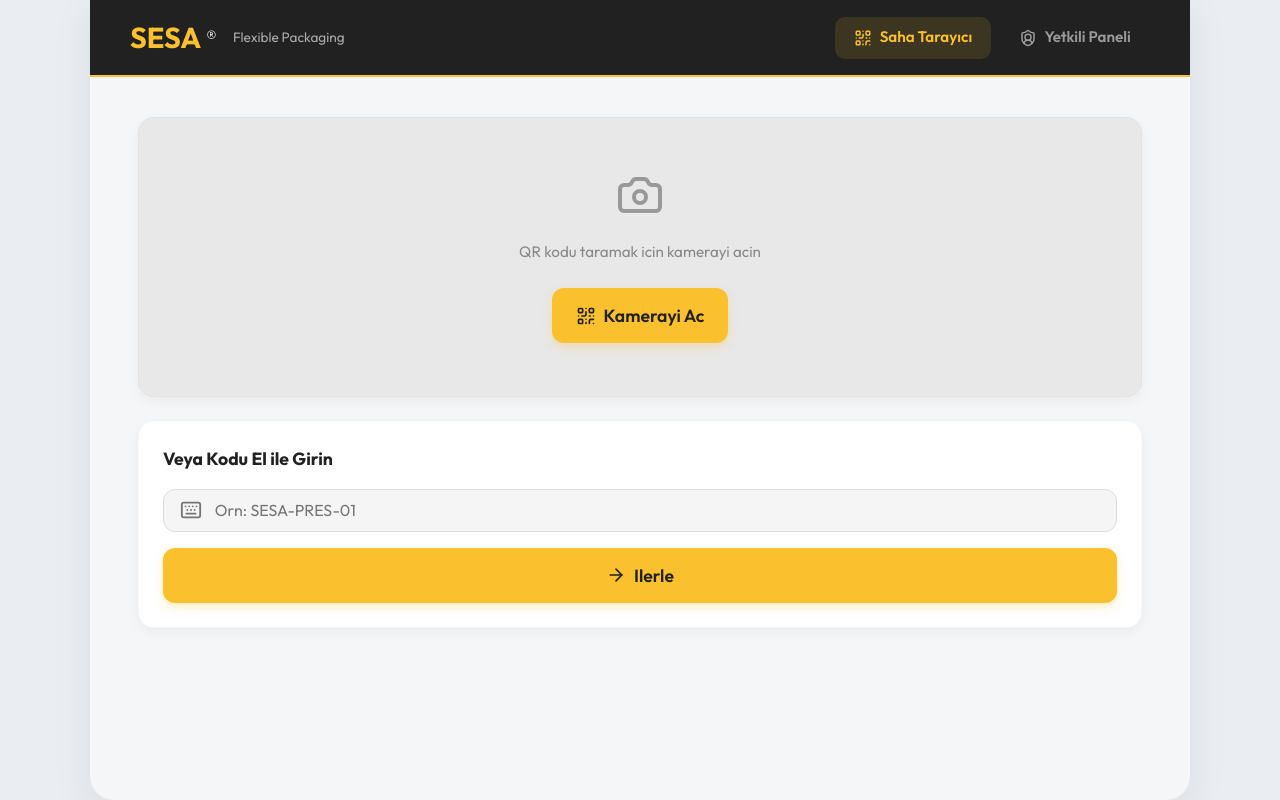
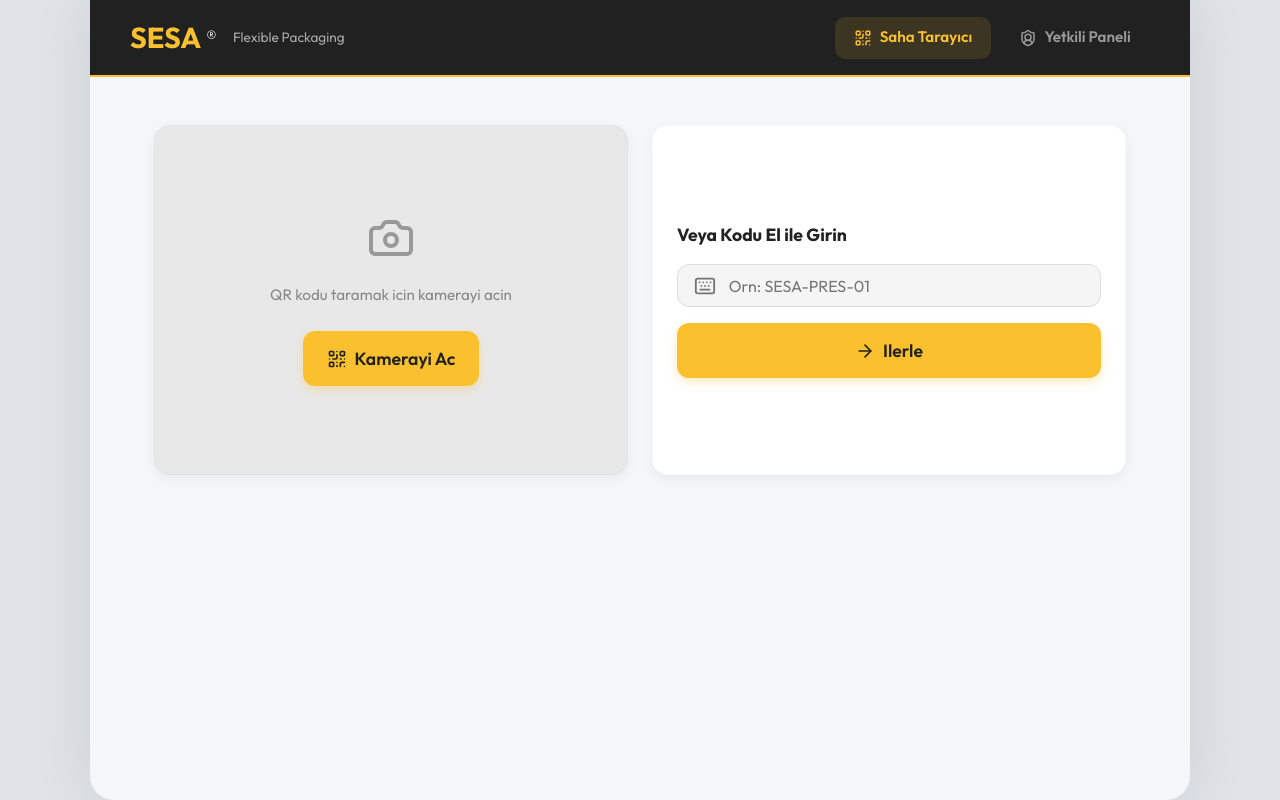
Before and after one commit to EmirKaraarslan35/sesa, a React (Vite) app: page /#/ in a window 1280 px wide. Built offline with nearby package versions, Linux system fonts and the light colour scheme; no server answers.

Commit message:
Fix desktop: hide bottom nav, show header nav, fill space

```diff
--- a/src/index.css
+++ b/src/index.css
@@ -59,8 +59,6 @@
   top: 0;
   z-index: 10;
   border-bottom: 2px solid var(--color-primary);
-  flex-wrap: wrap;
-  gap: 0.5rem;
 }
 
 .header-left {
@@ -90,9 +88,9 @@
   margin-top: 0.1rem;
 }
 
-/* Masaustu nav - mobilde gizle */
+/* Desktop nav - mobilde tamamen gizli */
 .header-nav {
-  display: none;
+  display: none !important;
 }
 
 .header-nav-item {
@@ -129,7 +127,7 @@
 }
 
 /* =============================================
-   BOTTOM NAV (Mobil icin)
+   BOTTOM NAV (Mobil)
    ============================================= */
 .bottom-nav {
   position: fixed;
@@ -270,28 +268,25 @@
 .gap-4 { gap: 1rem; }
 
 /* =============================================
-   DESKTOP LAYOUT (768px ve uzeri)
+   DESKTOP (768px ve uzeri)
    ============================================= */
 @media (min-width: 768px) {
   body {
-    background-color: #EAEDF1;
+    background-color: #E0E3E8;
   }
 
   .app-container {
     max-width: 1100px;
-    box-shadow: 0 10px 40px rgba(0,0,0,0.08);
-    border-radius: 0 0 24px 24px;
+    box-shadow: 0 0 60px rgba(0,0,0,0.1);
     margin: 0 auto;
     min-height: 100vh;
-    overflow: visible;
   }
 
-  /* Header: logo solda, nav sagda */
+  /* Header: logo sol, nav sag */
   .header {
     flex-direction: row;
     justify-content: space-between;
     padding: 1rem 2.5rem;
-    flex-wrap: nowrap;
   }
 
   .header-left {
@@ -304,16 +299,16 @@
     margin-top: 0;
   }
 
-  /* Masaustu nav gorunsun */
+  /* Desktop nav gorunsun */
   .header-nav {
-    display: flex;
+    display: flex !important;
     align-items: center;
     gap: 0.5rem;
   }
 
-  /* Mobil alt menunuyu gizle */
+  /* Mobil alt menu TAMAMEN gizle */
   .bottom-nav {
-    display: none;
+    display: none !important;
   }
 
   .main-content {
@@ -321,11 +316,34 @@
     padding-bottom: 2.5rem;
   }
 
-  /* Home sayfasinda 2 kolonlu grid */
+  /* Home grid - 2 kolon */
   .home-grid {
-    display: grid;
+    display: grid !important;
     grid-template-columns: 1fr 1fr;
     gap: 2rem;
     align-items: stretch;
+    flex-direction: unset !important;
+  }
+
+  .home-grid .card {
+    margin-bottom: 0;
+    min-height: 350px;
+    display: flex;
+    flex-direction: column;
+    justify-content: center;
   }
 }
+
+/* =============================================
+   LARGE DESKTOP (1200px ve uzeri)
+   ============================================= */
+@media (min-width: 1200px) {
+  .app-container {
+    border-radius: 0 0 24px 24px;
+    margin-top: 0;
+  }
+
+  .main-content {
+    padding: 3rem 4rem;
+  }
+}
```
